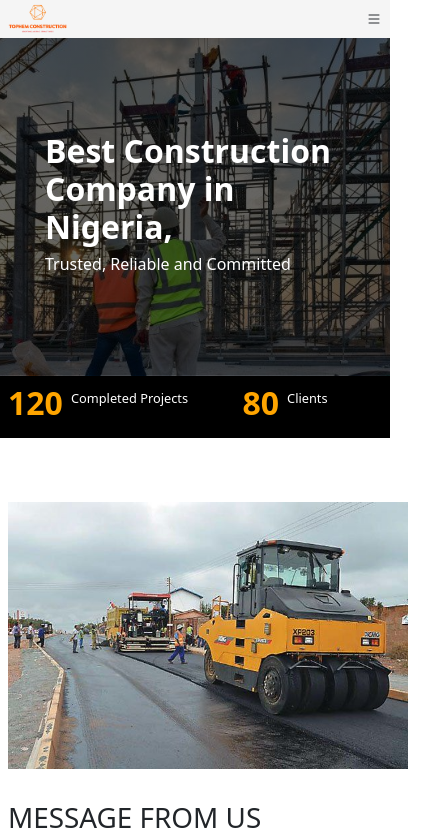
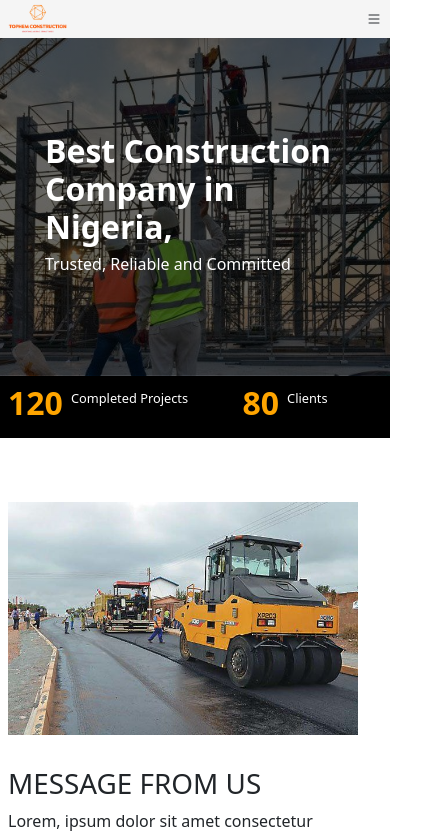
Before and after one commit to Funshito/Tophem-construction, a React (Vite) app in the folder tophem-construction/: page / in a window 390 px wide. Shown: the top 837 px of the page, 440 px wide, since content can reach past the window. Built offline with nearby package versions, Linux system fonts and the light colour scheme.

Commit message:
css changes to home

```diff
--- a/tophem-construction/src/App.css
+++ b/tophem-construction/src/App.css
@@ -4,6 +4,7 @@ body{
 }
 div{
   margin: 0;
+  padding: 0;
 }
 a{
   text-decoration: none;
@@ -277,8 +278,8 @@ a i{
     justify-content: center;
 
   }
-  .about img{
-    width: 400px;
+  .about div img{
+    width: 350px;
     justify-self: center;
     margin-bottom: 2rem;
   }
@@ -297,6 +298,9 @@ a i{
   }
   .what-we-do{
     padding: 2rem .5rem;
+  }
+  .what-we-do h1{
+    justify-self: center;
   }
   .what-we-do-box{
     display: block;
```
